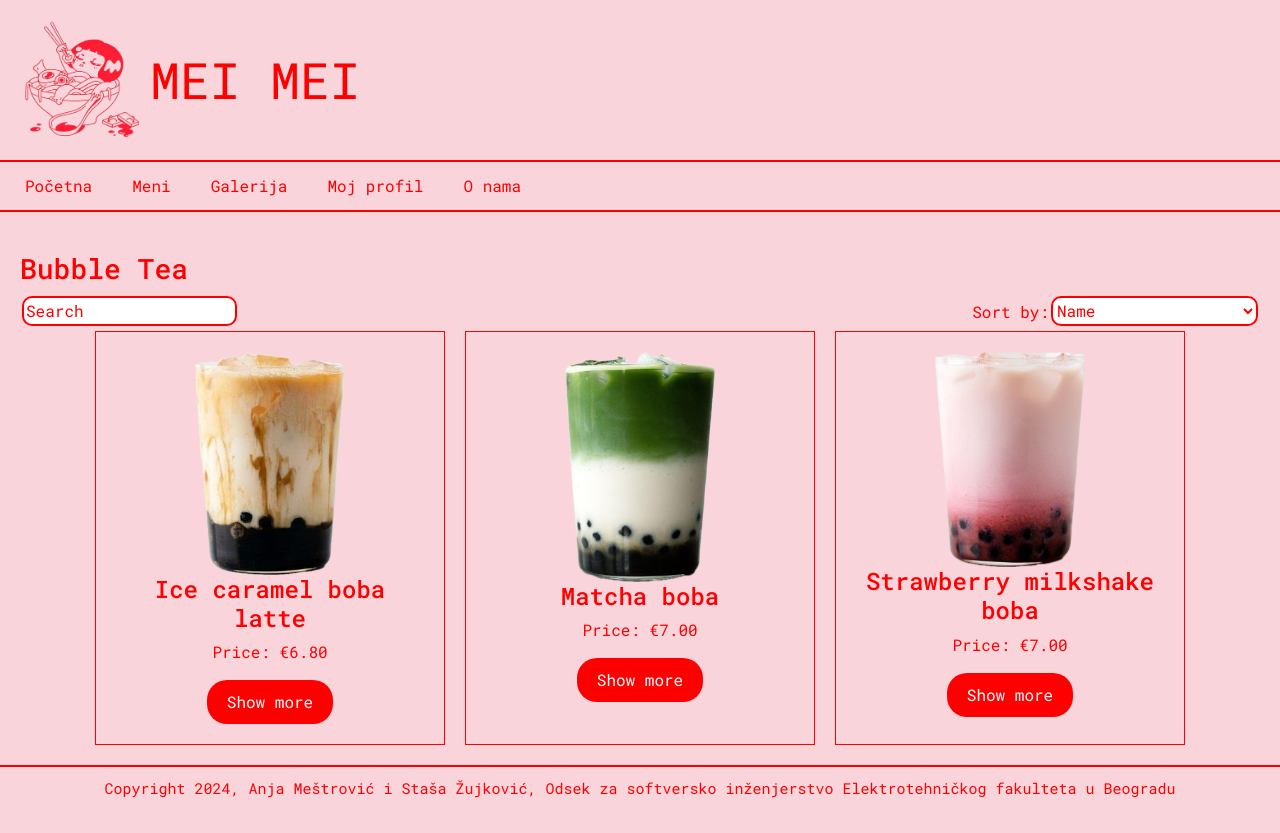
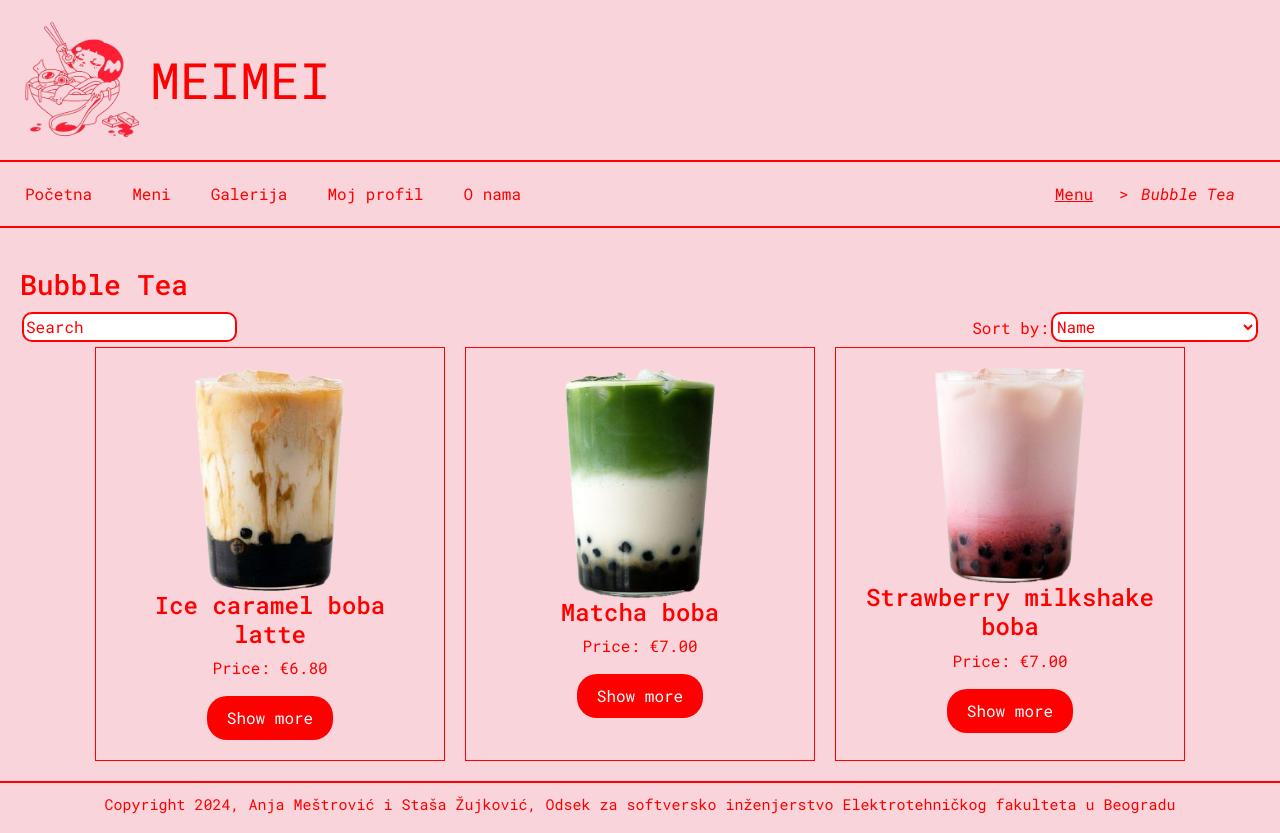
Before and after one commit to zujkovicstasa/meimei, a Vue app in the folder meimei/: page /menu/boba in a window 1280 px wide. Built offline with nearby package versions, Linux system fonts and the light colour scheme.

Commit message:
Menu, Navbar, Header, ProductItem, index.js

```diff
--- a/meimei/src/components/Header.vue
+++ b/meimei/src/components/Header.vue
@@ -2,7 +2,7 @@
   <header class="header">
     <div class="logo">
       <img src="../assets/logo-removebg.png" alt="Site logo">
-      <span>MEI MEI</span>
+      <span>MEIMEI</span>
     </div>
   </header>
 </template>
--- a/meimei/src/components/Navbar.vue
+++ b/meimei/src/components/Navbar.vue
@@ -1,4 +1,5 @@
 <template>
+
     <nav class="navbar">
       <ul>
         <li
@@ -38,7 +39,23 @@
           </div>
         </li>
       </ul>
+
+      <div class="breadcrumb-container">
+        <ol class="breadcrumb">
+        <li
+          v-for="(breadcrumb, idx) in breadcrumbList"
+          :key="idx"
+          :class="{ 'breadcrumb-item': true, active: idx === breadcrumbList.length - 1 }">
+          <span v-if="idx === breadcrumbList.length - 1">{{ breadcrumb.name }}</span>
+          <a v-else href="#" @click.prevent="navigateTo(breadcrumb)">{{ breadcrumb.name }}</a>
+
+        </li>
+        </ol>
+      </div>
+
     </nav>
+
+
 </template>
 
 <script>
@@ -47,6 +64,7 @@ export default {
   data() {
     return {
       activeItem: '',
+      breadcrumbList: [],
       menuItems: [
         { name: 'Početna', link: '/' },
         {
@@ -64,10 +82,15 @@ export default {
         { name: 'O nama', link: '/about' }
       ]
     }
-  },
+  },watch: { '$route' () { this.breadcrumbList = this.$route.meta.breadcrumb; } },
   methods: {
     setActiveItem(item) {
       this.activeItem = item;
+    },
+    navigateTo(breadcrumb) {
+      if (breadcrumb.link) {
+        this.$router.push({ path: `/${breadcrumb.link}` });
+      }
     }
   }
 }
@@ -80,6 +103,9 @@ export default {
   padding: 2px;
   padding-left:15px;
   border-bottom: 2px solid red;
+  justify-content: space-between;
+  align-items: center;
+  padding: 10px 15px;
 }
 
 .navbar ul {
@@ -157,4 +183,62 @@ export default {
   left: 100%;
   top: 0;
 }
+ .breadcrumb-container {
+  display: flex;
+  align-items: center;
+  margin-left: auto;
+}
+
+.breadcrumb {
+  display: flex;
+  list-style-type: none;
+  margin: 0;
+  padding: 0;
+  position: relative;
+}
+
+.breadcrumb-item + .breadcrumb-item::before {
+  content: ">";
+
+  color: red;
+
+}
+.breadcrumb-item::before {
+  padding-top: 10px;
+  position: absolute;
+  top: 6;
+  margin-left: -12px;
+}
+
+
+.breadcrumb-item a {
+  color: red;
+  text-decoration: underline;
+}
+
+.breadcrumb-item a:hover {
+  color: red;
+  font-weight: bold;
+  text-decoration: underline;
+}
+
+.breadcrumb-item a:focus {
+  color: red;
+  font-weight: bold;
+  text-decoration: underline;
+  text-decoration-color: red;
+}
+
+.breadcrumb-item.active a {
+  color: red;
+  font-weight: bold;
+  text-decoration: underline;
+  text-decoration-color: red;
+}
+
+.breadcrumb-item span {
+  color: red;
+  font-style: italic;
+  pointer-events: none;
+}
 </style>
--- a/meimei/src/components/ProductItem.vue
+++ b/meimei/src/components/ProductItem.vue
@@ -244,7 +244,7 @@
     cursor: pointer;
   }
   .gray{
-    color: rgb(234, 226, 226);
+    color: whitesmoke;
   }
 
   h3 {
--- a/meimei/src/router/index.js
+++ b/meimei/src/router/index.js
@@ -8,45 +8,94 @@ import ProductList from '../components/ProductList.vue'
 //import ProductItem from '../components/ProductItem'
 
 const routes = [
-  { path: '/', name: 'Home', component: HomeView },
-  { path: '/gallery', name: 'Gallery', component: Gallery },
-  { path: '/menu', name: 'Menu', component: Menu, children: [
+  { path: '/', name: 'Home', component: HomeView, meta: { breadcrumb: [{name:'Home' } ]}},
+  { path: '/gallery', name: 'Gallery', component: Gallery, meta: { breadcrumb: [{ name:'Gallery' }] }},
+  { path: '/menu', name: 'Menu', component: Menu,meta: { breadcrumb: [{name:'Menu' }]}, children: [
     {
       path: 'predjela',
       component: ProductList,
-      props: { category: 'predjela' }
+      props: { category: 'predjela' },
+      meta: { breadcrumb: [
+          { name: 'Menu', link: 'menu' },
+          { name: 'Appetizers' },
+      ] }
     },
     {
       path: 'glavna',
       component: ProductList,
-      props: { category: 'glavna' }
+      props: { category: 'glavna' },
+      meta: { breadcrumb: [
+          { name: 'Menu', link: 'menu' },
+          { name: 'Main courses' },
+      ] }
     },
     {
       path: 'dezerti',
       component: ProductList,
-      props: { category: 'dezerti' }
+      props: { category: 'dezerti' },
+      meta: { breadcrumb: [
+          { name: 'Menu', link: 'menu' },
+          { name: 'Desserts' },
+      ] }
     },
     {
       path: 'kokteli',
       component: ProductList,
-      props: { category: 'kokteli' }
+      props: { category: 'kokteli' },
+      meta: { breadcrumb: [
+          { name: 'Menu', link: 'menu' },
+          { name: 'Cocktails' },
+      ] }
     },
     {
       path: 'boba',
       component: ProductList,
-      props: { category: 'boba' }
+      props: { category: 'boba' },
+      meta: { breadcrumb: [
+          { name: 'Menu', link: 'menu' },
+          { name: 'Bubble Tea' },
+      ] }
     },
     {
       path: ':category/:id',
       component: Menu,
       props: route => ({
         dish: route.params.id
-      })
+      }),
+      meta: { breadcrumb: [
+          { name: 'Menu', link: 'menu' },
+          { name: ':category', link: ':category' },
+          { name: 'dish' }
+       ] },
+      beforeEnter: (to, from, next) => {
+          const category = to.params.category;
+          to.meta.breadcrumb[1].link = `menu/${category}`;
+          to.meta.breadcrumb[1].name =`${to.params.category}`
+          switch(to.meta.breadcrumb[1].name){
+            case 'kokteli':
+              to.meta.breadcrumb[1].name = 'Cocktails';
+              break;
+            case 'boba':
+              to.meta.breadcrumb[1].name = 'Bubble Tea';
+              break;
+            case 'predjela':
+              to.meta.breadcrumb[1].name = 'Appetizers';
+              break;
+            case 'glavna':
+              to.meta.breadcrumb[1].name = 'Main courses';
+              break;
+            case 'dezerti':
+              to.meta.breadcrumb[1].name = 'Desserts';
+              break;
+          }
+          to.meta.breadcrumb[2].name = `${to.params.id}`
+        next();
+      }
     }
   ]
   },
-  { path: '/account', name: 'Account', component: Account },
-  { path: '/about', name: 'About', component: About }
+  { path: '/account', name: 'Account', component: Account, meta: { breadcrumb: [{name:'Account' }]}},
+  { path: '/about', name: 'About', component: About, meta: { breadcrumb: [{name: 'About' } ]}}
 ]
 
 const router = createRouter({
--- a/meimei/src/views/Menu.vue
+++ b/meimei/src/views/Menu.vue
@@ -47,7 +47,7 @@
                 name: 'BBQ Pork',
                 priceSmall: 6.80,
                 priceLarge: 8.80,
-                description: 'Tender slices of Chinese barbecue pork (Char Siu), marinated and glazed with a savory-sweet sauce. Served over a bed of steamed jasmine rice, accompanied by fresh seasonal vegetables and a drizzle of our special house sauce.',
+                description: 'Tender slices of Chinese barbecue pork (Char Siu), marinated and glazed with a savory-sweet sauce, served over a bed of jasmine rice, accompanied by fresh seasonal vegetables and a drizzle of our special house sauce.',
                 image: '/Hrana/bbqpork.PNG'
             },
             {
@@ -158,7 +158,7 @@
     methods: {
       showDetails(dish) {
       this.selectedDish = dish;
-      this.$router.push(`/menu/${this.getCategory(dish)}/${dish.id}`);
+      this.$router.push(`/menu/${this.getCategory(dish)}/${dish.name}`);
       },
       getCategory(dish) {
         for (let category in this.groups) {
```
Lines whose indentation alone changed are shown as unchanged.
